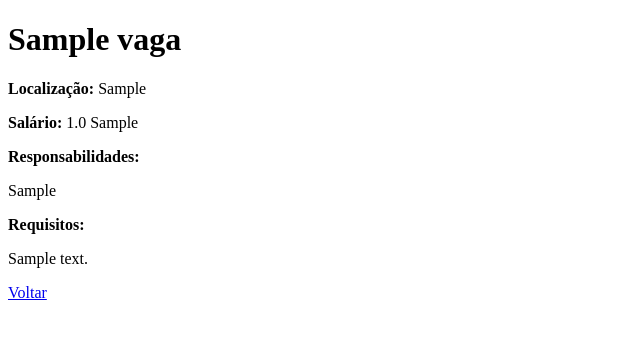
After one commit to RaphaelSampaio1/Vagas-Raphael-Web, a Flask app: page /job/1 in a window 1280 px wide. The commit adds this page. Shown: the top 339 px of the page, without its empty margins (0-640 px from the left). Run offline with Flask 3, Linux system fonts and the light colour scheme; tables that the repository leaves empty hold one stand-in row (values such as "Sample post").

Commit message:
Mostrando informações da vaga

```diff
--- a/app.py
+++ b/app.py
@@ -1,4 +1,4 @@
-from flask import Flask,render_template,jsonify
+from flask import Flask, render_template, jsonify
 import urllib
 from flask_sqlalchemy import SQLAlchemy
 import pyodbc
@@ -25,7 +25,7 @@ class Vaga(db.Model):
     Titulo = db.Column(db.String(250), nullable=False)
     Localizacao = db.Column(db.String(250), nullable=False)
     Salario = db.Column(db.Numeric(19, 4), nullable=True)
-    Moeda =db.Column(db.String(10), nullable=True)
+    Moeda = db.Column(db.String(10), nullable=True)
     Responsabilidades = db.Column(db.String(3000), nullable=True)
     Requisitos = db.Column(db.String(3000), nullable=True)
 
@@ -36,17 +36,14 @@ def conectar_bd():
         # Conectar ao banco de dados
         conexao = pyodbc.connect(dados_conexao)
         print('\033[1;32mConexão feita com sucesso!')
-
         # Fechar a conexão
         conexao.close()
-
         return True
-
     except pyodbc.Error as err:
         print(f'\033[1;31mErro na conexão: {err}')
         return False
 
-# Rota para página inicial
+# HOME
 @app.route("/")
 def hello_world():
     if conectar_bd():
@@ -56,6 +53,7 @@ def hello_world():
             vagas = Vaga.query.all()
             for vaga in vagas:
                 job = {
+                    'Id': vaga.Id,
                     'titulo': vaga.Titulo,
                     'Localizacao': vaga.Localizacao,
                     'Responsabilidades': vaga.Responsabilidades
@@ -63,24 +61,33 @@ def hello_world():
                 if vaga.Salario is not None:
                     job['Salario'] = float(vaga.Salario)
                 jobs.append(job)
-
             return render_template('home.html', JOBS=jobs, company_name='Sampaio')
-
         except Exception as e:
             print(f'\033[1;31mErro ao consultar vagas: {e}')
             return 'Erro ao consultar vagas.'
-
     else:
         return 'Erro ao conectar ao banco de dados.'
 
-
-
-
-
+# TELA DE ITENS DA VAGA
+@app.route("/job/<int:id>")
+def mostrar_vaga(id):
+    vaga = Vaga.query.get(id)
+    if vaga is None:
+        return 'Vaga não encontrada', 404
+    job = {
+        'Id': vaga.Id,
+        'Titulo': vaga.Titulo,
+        'Localizacao': vaga.Localizacao,
+        'Salario': float(vaga.Salario) if vaga.Salario else None,
+        'Moeda': vaga.Moeda,
+        'Responsabilidades': vaga.Responsabilidades,
+        'Requisitos': vaga.Requisitos
+    }
+    return render_template('vaga.html', vaga=job)
 
 @app.route("/api/vagas")
 def lista_vagas():
-    jobs = job.query.all()  # Busca todas as vagas do banco
+    jobs = Vaga.query.all()  # Busca todas as vagas do banco
     job_list = []
     for job in jobs:
         job_data = {
@@ -93,8 +100,7 @@ def lista_vagas():
             'Requisitos': job.Requisitos
         }
         job_list.append(job_data)
-
     return jsonify(job_list)
 
 if __name__ == "__main__":
-    app.run(host='0.0.0.0',debug=True)
+    app.run(host='0.0.0.0', debug=True)
--- /dev/null
+++ b/templates/vaga.html
@@ -0,0 +1,18 @@
+<!DOCTYPE html>
+<html lang="pt-br">
+<head>
+    <meta charset="UTF-8">
+    <meta name="viewport" content="width=device-width, initial-scale=1.0">
+    <title>Sampaio Vagas - {{vaga.Titulo}}</title>
+</head>
+<body>
+    <h1>{{ vaga.Titulo }}</h1>
+    <p><strong>Localização:</strong> {{ vaga.Localizacao }}</p>
+    <p><strong>Salário:</strong> {{ vaga.Salario }} {{ vaga.Moeda }}</p>
+    <p><strong>Responsabilidades:</strong></p>
+    <p>{{ vaga.Responsabilidades }}</p>
+    <p><strong>Requisitos:</strong></p>
+    <p>{{ vaga.Requisitos }}</p>
+    <a href="{{ url_for('hello_world') }}">Voltar</a>
+</body>
+</html>
```
Also changed, not shown: templates/jobitem.html (+4 -4 lines).
